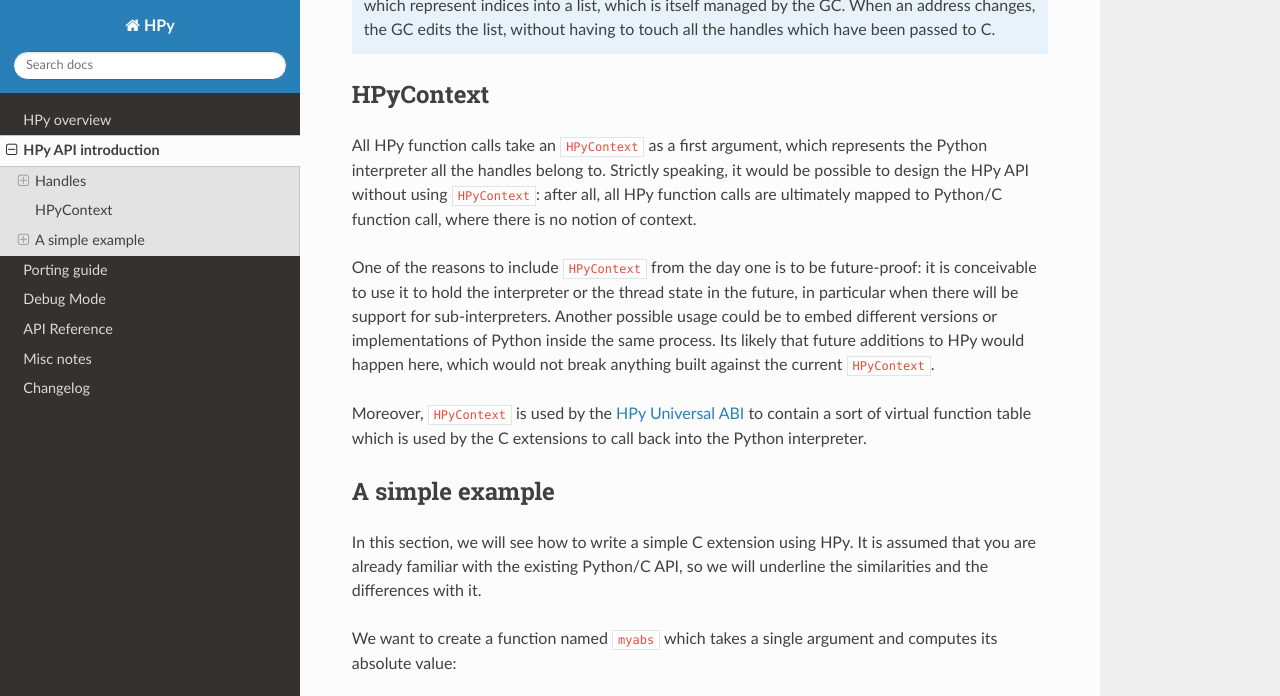
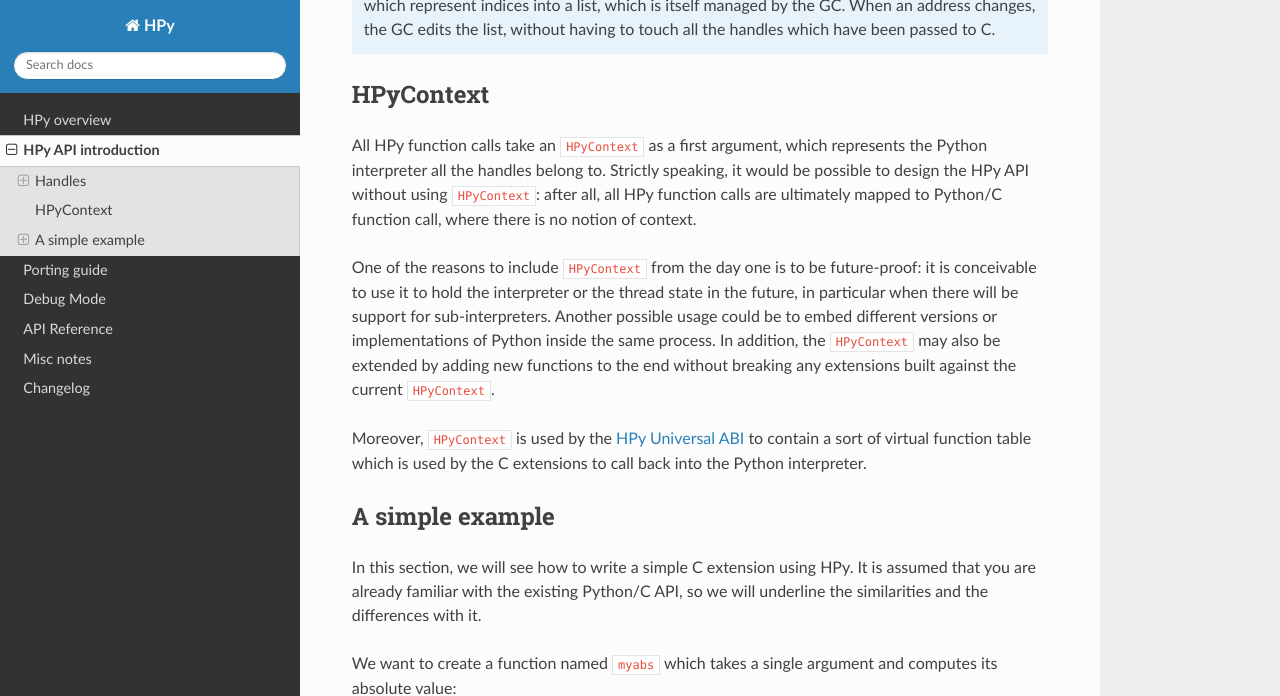
Before and after one commit to hpyproject/hpy, a Sphinx documentation site: the page built from docs/api.rst, in a window 1280 px wide and 900 px high, scrolled down 2878 px, cut to the strip 0-696 px from the top of the window. Built offline with Sphinx 7.4.7 and the Read the Docs theme 2.0.0, drawn with Linux system fonts in a browser that asks for light colours.

Commit message:
Update docs/api.rst
Co-authored-by: Simon Cross <hodgestar+github@gmail.com>

```diff
--- a/docs/api.rst
+++ b/docs/api.rst
@@ -149,9 +149,8 @@ One of the reasons to include ``HPyContext`` from the day one is to be
 future-proof: it is conceivable to use it to hold the interpreter or the
 thread state in the future, in particular when there will be support for
 sub-interpreters.  Another possible usage could be to embed different versions
-or implementations of Python inside the same process. Its likely that
-future additions to HPy would happen here, which would not break anything
-built against the current ``HPyContext``.
+or implementations of Python inside the same process. In addition, the ``HPyContext`` may
+also be extended by adding new functions to the end without breaking any extensions built against the current ``HPyContext``.
 
 Moreover, ``HPyContext`` is used by the :term:`HPy Universal ABI` to contain a
 sort of virtual function table which is used by the C extensions to call back
```
